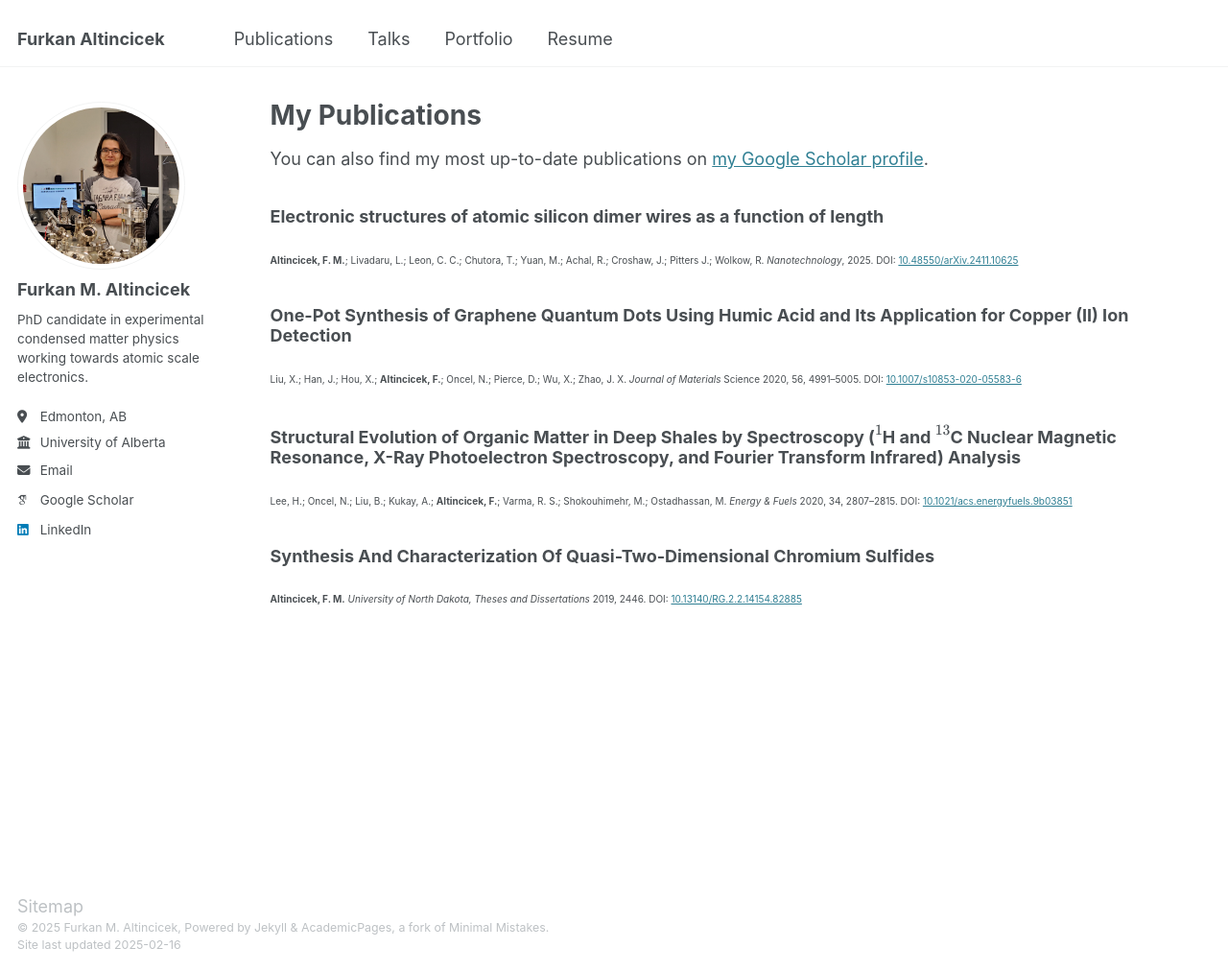
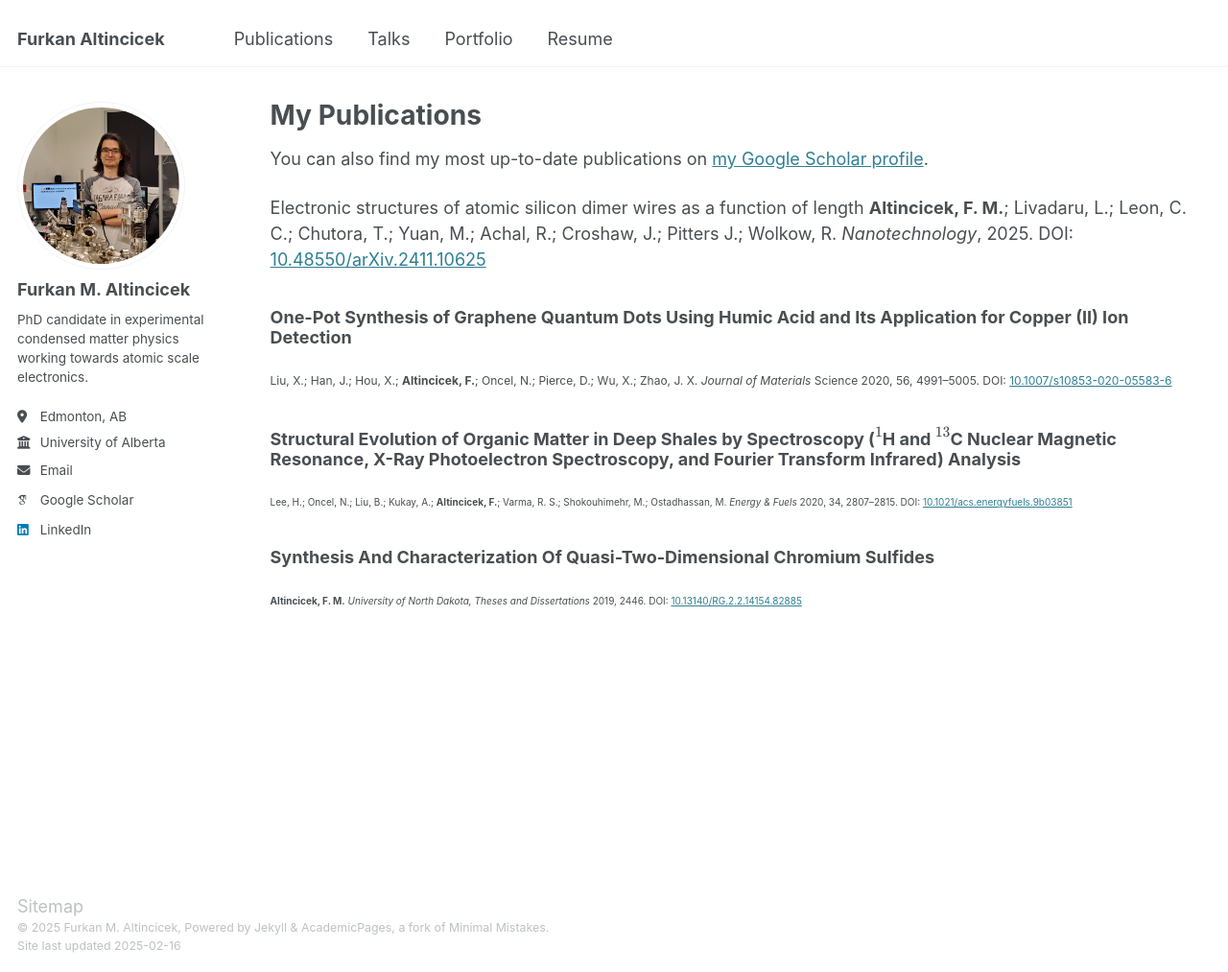
Before and after one commit to faltincicek/faltincicek.github.io, a Jekyll site: the page built from _pages/publications.md, in a window 1280 px wide and 1013 px high. Shown: the whole window at 96% size. Built offline with Jekyll 4.4.1, drawn with Linux system fonts in a browser that asks for light colours; some web fonts are replaced.

Commit message:
Update publications.md

```diff
--- a/_pages/publications.md
+++ b/_pages/publications.md
@@ -7,11 +7,11 @@ author_profile: true
 
 You can also find my most up-to-date publications on <a href="{{site.author.googlescholar}}">my Google Scholar profile</a>.
 
-### Electronic structures of atomic silicon dimer wires as a function of length
-<span style="font-size: 10px;">**Altincicek, F. M.**; Livadaru, L.; Leon, C. C.; Chutora, T.; Yuan, M.; Achal, R.; Croshaw, J.; Pitters J.; Wolkow, R. *Nanotechnology*, 2025. DOI: [10.48550/arXiv.2411.10625](doi.org/10.1088/1361-6528/adafae)</span>
+Electronic structures of atomic silicon dimer wires as a function of length
+**Altincicek, F. M.**; Livadaru, L.; Leon, C. C.; Chutora, T.; Yuan, M.; Achal, R.; Croshaw, J.; Pitters J.; Wolkow, R. *Nanotechnology*, 2025. DOI: [10.48550/arXiv.2411.10625](doi.org/10.1088/1361-6528/adafae)
 
 ### One-Pot Synthesis of Graphene Quantum Dots Using Humic Acid and Its Application for Copper (II) Ion Detection
-<span style="font-size: 10px;">Liu, X.; Han, J.; Hou, X.; **Altincicek, F.**; Oncel, N.; Pierce, D.; Wu, X.; Zhao, J. X. *Journal of Materials* Science 2020, 56, 4991–5005. DOI: [10.1007/s10853-020-05583-6](doi.org/10.1007/s10853-020-05583-6)</span>
+<span style="font-size: 12px;">Liu, X.; Han, J.; Hou, X.; **Altincicek, F.**; Oncel, N.; Pierce, D.; Wu, X.; Zhao, J. X. *Journal of Materials* Science 2020, 56, 4991–5005. DOI: [10.1007/s10853-020-05583-6](doi.org/10.1007/s10853-020-05583-6)</span>
 
 ### Structural Evolution of Organic Matter in Deep Shales by Spectroscopy ($$^{1}$$H and $$^{13}$$C Nuclear Magnetic Resonance, X-Ray Photoelectron Spectroscopy, and Fourier Transform Infrared) Analysis
 <span style="font-size: 10px;">Lee, H.; Oncel, N.; Liu, B.; Kukay, A.; **Altincicek, F.**; Varma, R. S.; Shokouhimehr, M.; Ostadhassan, M. *Energy & Fuels* 2020, 34, 2807–2815. DOI: [10.1021/acs.energyfuels.9b03851](doi.org/10.1021/acs.energyfuels.9b03851)</span>
```
